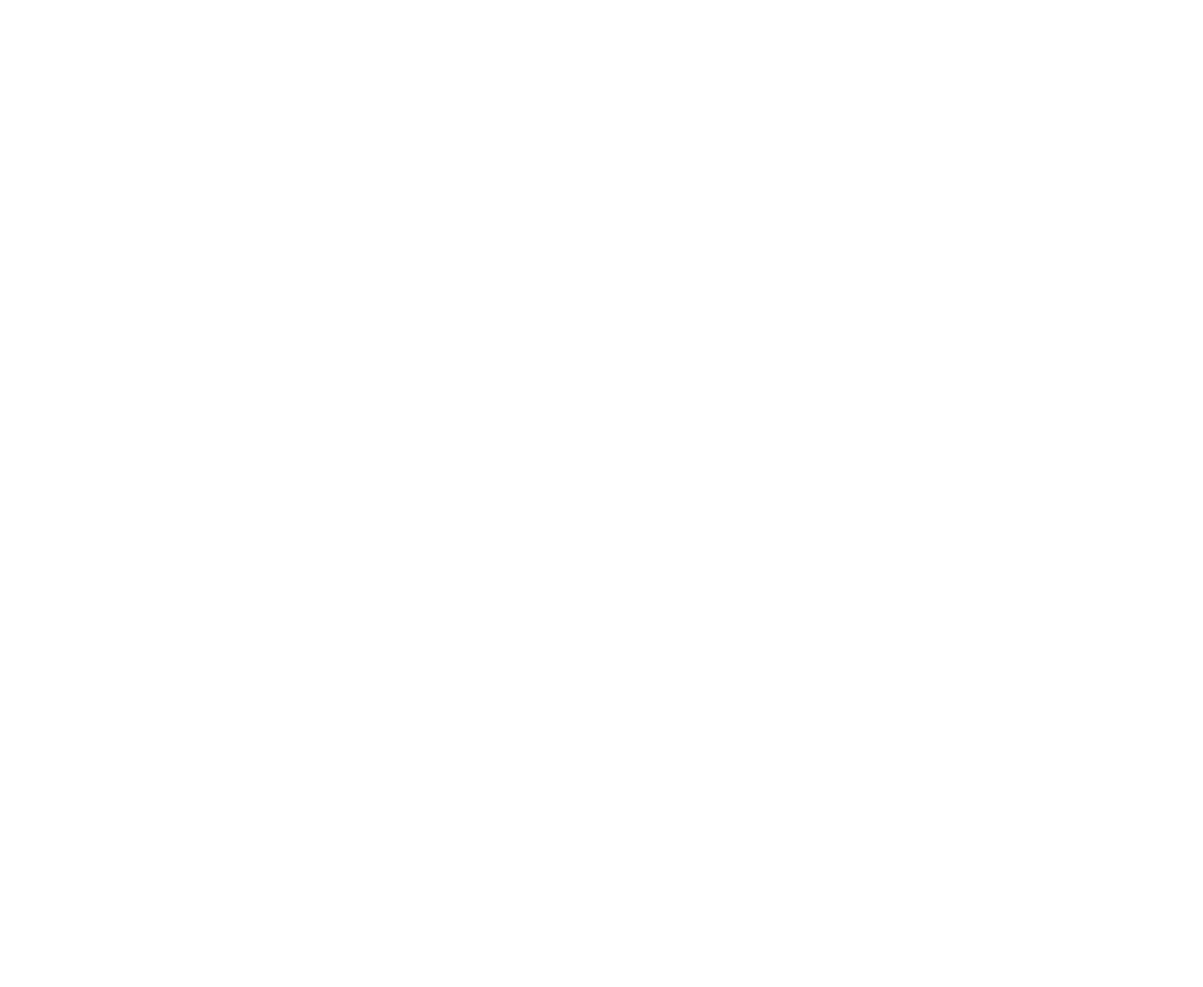
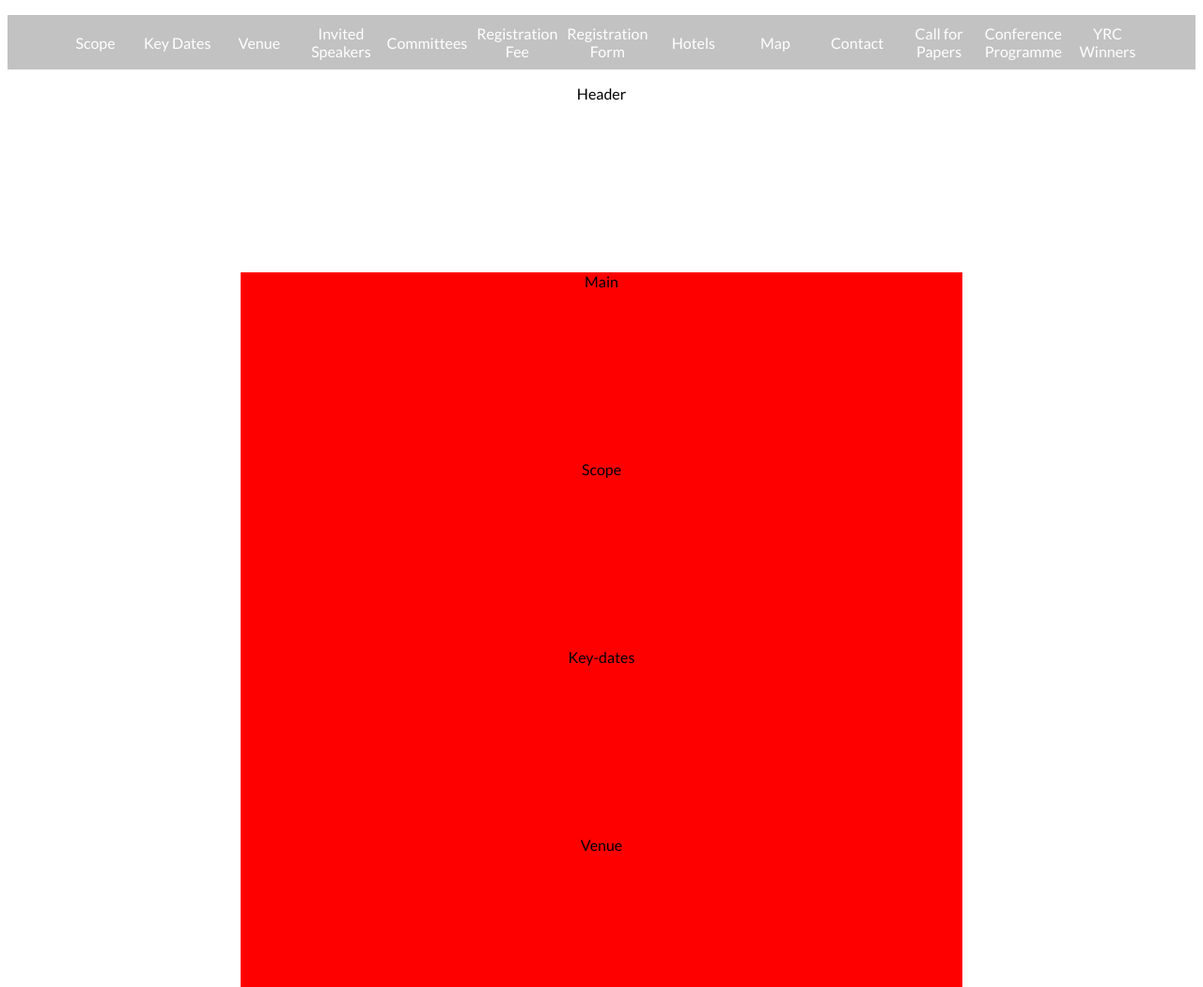
Before and after one commit to ppiechowski/css-grid, a plain HTML site: page lesson-2/index.html in a window 1280 px wide. Shown: the top 1051 px of the page at 94% size. Drawn offline with Linux system fonts and the light colour scheme.

Commit message:
Added new file 'style.css' and tried to make grid.

```diff
--- a/lesson-2/index.html
+++ b/lesson-2/index.html
@@ -1,85 +1,49 @@
 <!DOCTYPE html>
-<html>
-
+<html lang="en">
 <head>
-	<title>Using CSS Grid</title>
-	<style>
-		body {
-			color: #fff;
-			font-family: 'Nunito Semibold';
-			text-align: center;
-		}
-
-		#content {
-			display: grid;
-			/* grid-template-columns: 30% 20% 50%; */
-			/* grid-template-columns: 1fr 2fr 1fr; */
-			grid-template-columns: repeat(3, 1fr);
-			grid-template-rows: repeat(1, minimax(150px, auto));
-			grid-auto-rows: 200px;
-			max-width: 768px;
-			margin: 0 auto;
-			grid-gap: 10px;
-
-			/* align-items: center; */
-
-
-		}
-
-		#content div {
-			background: #3bbced;
-			padding: 30px;
-
-		}
-
-		#content div:nth-child(even) {
-			background: #777;
-			padding: 30px;
-		}
-	</style>
+	<meta charset="UTF-8">
+	<meta http-equiv="X-UA-Compatible" content="IE=edge">
+	<meta name="viewport" content="width=device-width, initial-scale=1.0">
+	<link rel="stylesheet" type="text/css" href="style.css">
+	<link rel="stylesheet" href="https://fonts.googleapis.com/css?family=Lato">
+	<title>14th International Symposium SYMKOM 2020/2021 IMP2</title>
 </head>
 
 <body>
+	<nav>
+		<ul>
+			<li><a href="">Scope</a></li>
+			<li><a href="">Key Dates</a></li>
+			<li><a href="">Venue</a></li>
+			<li><a href="">Invited Speakers</a></li>
+			<li><a href="">Committees</a></li>
+			<li><a href="">Registration Fee</a></li>
+			<li><a href="">Registration Form</a></li>
+			<li><a href="">Hotels</a></li>
+			<li><a href="">Map</a></li>
+			<li><a href="">Contact</a></li>
+			<li><a href="">Call for Papers</a></li>
+			<li><a href="">Conference  Programme</a></li>
+			<li><a href="">YRC Winners</a></li>
+		</ul>
+	</nav>
 
 	<div id="content">
-		<header>Header
-			<nav>
-				Navigation ul & li
-			</nav>
-		</header>
-		<main>Hero</main>
-		<section>Main</section>
-
-		<section>Scope</section>
-		<section>Scope</section>
-		<section>Key-dates</section>
-		<section>Venue</section>
-		<section>Invited Speakers</section>
-		<section>Papers</section>
-		<section>Committees</section>
-		<section>Registration-fee</section>
-		<section>Registration-form</section>
-		<section>Recommended-hotels</section>
-		<section>Map</section>
-		<section>Co-organizers</section>
-		<section>Patronage</section>
+		<header>Header</header>
+		<section id="Main">Main</section>
+		<section id="Scope">Scope</section>
+		<section id="Key-dates">Key-dates</section>
+		<section id="Venue">Venue</section>
+		<section id="Invited-Speakers">Invited Speakers</section>
+		<section id="Papers">Papers</section>
+		<section id="Committees">Committees</section>
+		<section id="Registration-fee">Registration-fee</section>
+		<section id="Registration-form">Registration-form</section>
+		<section id="Hotels">Recommended-hotels</section>
+		<section id="Map">Map</section>
+		<section id="Co-organizers">Co-organizers</section>
+		<section id="Patronage">Patronage</section>
 		<footer>Footer</footer>
-
-
-		<div>1</div>
-		<div>2</div>
-		<div>3</div>
-		<div>4</div>
-		<div>Lorem ipsum dolor, sit amet consectetur adipisicing elit. Vel aut voluptate sequi nisi! Modi recusandae
-			atque soluta itaque qui, rerum magni quia illo enim necessitatibus vel omnis fugiat consequatur. Nobis.
-		</div>
-		<div>6</div>
-		<div>7</div>
-		<div>8</div>
-		<div>9</div>
-		<div>10</div>
-		<div>11</div>
-		<div>12</div>
 
 	</div>
 
--- /dev/null
+++ b/lesson-2/style.css
@@ -0,0 +1,70 @@
+body {
+    color: black;
+    font-family: 'Lato';
+    text-align: center;
+}
+
+nav{
+    background-color: rgba(128, 128, 128, 0.479) ;
+    padding: 0px 50px;
+}
+
+nav ul{
+    list-style-type:none;
+    padding-inline-start: 0px;
+    padding-top: 5px;
+    padding-bottom: 5px;
+}
+
+nav a{
+    text-decoration: none;
+    text-align: center;
+    color: white;
+    display:block;
+    padding: 5px;
+}
+
+/* @up how make width block depending on the length of the word? */
+
+
+nav a:hover{
+    color: rgba(0, 0, 0, 0.726);
+}
+
+@media screen and (min-width: 1000px) {
+
+    #content {
+        width: 1400px;
+        display: grid;
+        grid-template-columns: repeat(2, 1fr);
+
+    }
+
+    section {
+        background-color: red;
+    }
+
+    nav ul{
+        display: flex;
+        /* justify-content: flex-start; */
+        align-items:center;
+    }
+
+    nav li{
+        flex: 1 1 0;
+    }
+}
+
+#content {
+    display: grid;
+    /* grid-template-columns: 30% 20% 50%; */
+    /* grid-template-columns: 1fr 2fr 1fr; */
+    grid-template-columns: repeat(1, 1fr);
+    grid-template-rows: repeat(1, minimax(150px, auto));
+    grid-auto-rows: 200px;
+    max-width: 768px;
+    margin: 0 auto;
+    /* grid-gap: 10px; */
+
+    /* align-items: center; */
+}
```
